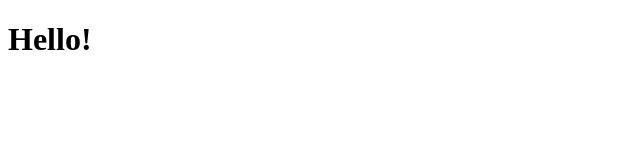
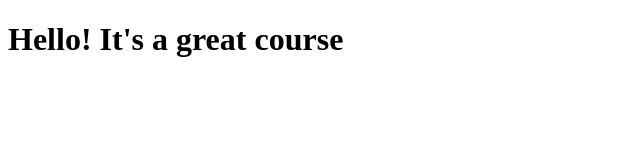
Before and after one commit to LancelotGitech/coursera-test, a plain HTML site: page index.html in a window 1280 px wide. Shown: the whole page, without its empty margins (0-640 px from the left). Drawn offline with Linux system fonts and the light colour scheme.

Commit message:
small addition

```diff
--- a/index.html
+++ b/index.html
@@ -7,6 +7,6 @@
     <title>Hello!</title>
 </head>
 <body>
-<h1>Hello!</h1>
+<h1>Hello! It's a great course</h1>
 </body>
 </html>
```
